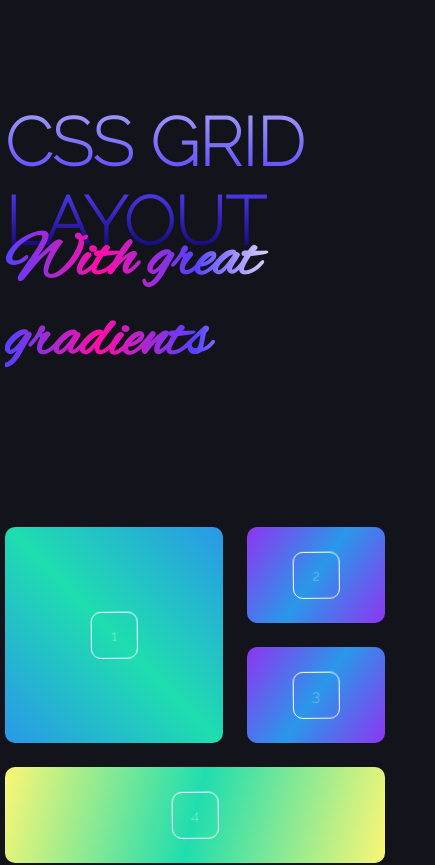
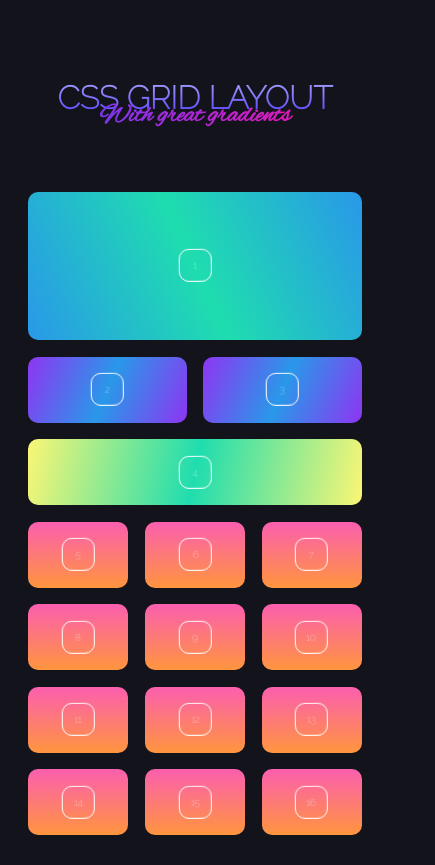
Before and after one commit to davidlower/udacity-project1, a plain HTML site: page index.html in a window 390 px wide. Shown: the top 865 px of the page, 435 px wide, since content can reach past the window. Drawn offline with Linux system fonts and the light colour scheme.

Commit message:
made the project responsive

```diff
--- a/index.html
+++ b/index.html
@@ -12,8 +12,10 @@
 </head>
 
 <body>
-   <h1>CSS Grid Layout</h1>
-   <h2>With great gradients</h2>
+   <div class="headings">
+      <h1>CSS Grid Layout</h1>
+      <h2>With great gradients</h2>
+   </div>
 
    <div class="container">
       <div class="box item1">
@@ -36,54 +38,64 @@
             <p>4</p>
          </div>
       </div>
-      <div class="box item5">
+      <div class="box item item5">
          <div class="diamond">
             <p>5</p>
          </div>
       </div>
-      <div class="box item6">
+      <div class="box item item6">
          <div class="diamond">
             <p>6</p>
          </div>
       </div>
-      <div class="box item7">
+      <div class="box item item7">
          <div class="diamond">
             <p>7</p>
          </div>
       </div>
-      <div class="box item8">
+      <div class="box item item8">
          <div class="diamond">
             <p>8</p>
          </div>
       </div>
-      <div class="box item9">
+      <div class="box item item9">
          <div class="diamond">
             <p>9</p>
          </div>
       </div>
-      <div class="box item10">
+      <div class="box item item10">
          <div class="diamond">
             <p>10</p>
          </div>
       </div>
-      <div class="box item11">
+      <div class="box item item11">
          <div class="diamond">
             <p>11</p>
          </div>
       </div>
-      <div class="box item12">
+      <div class="box item item12">
          <div class="diamond">
             <p>12</p>
          </div>
       </div>
-      <div class="box item13">
+      <div class="box item item13">
          <div class="diamond">
             <p>13</p>
          </div>
       </div>
-      <div class="box item14">
+      <div class="box item item14">
          <div class="diamond">
             <p>14</p>
+         </div>
+      </div>
+      <div class="box item item14">
+         <div class="diamond">
+            <p>15</p>
+         </div>
+      </div>
+      <div class="box item item14">
+         <div class="diamond">
+            <p>16</p>
          </div>
       </div>
    </div>
--- a/style.css
+++ b/style.css
@@ -1,10 +1,18 @@
 html {
+   display: -webkit-box;
+   display: -ms-flexbox;
+   display: flex;
+   -webkit-box-align: center;
+   -ms-flex-align: center;
+   align-items: center;
+   -webkit-box-pack: center;
+   -ms-flex-pack: center;
+   justify-content: center;
+
+   color: #fff;
    background-color: #13131b;
-   color: #fff;
    font-family: 'Raleway', sans-serif;
-   display: flex;
-   justify-content: center;
-   align-items: center;
+   font-size: 16px;
 }
 
 body {
@@ -14,81 +22,109 @@ body {
 }
 
 h1 {
+   text-align: center;
+
    text-transform: uppercase;
-   font-size: 4.2em;
-   background: -webkit-linear-gradient(top, #a8a4f9, #5641ff, #08005e);
+
+   background: -webkit-linear-gradient(top, #a8a4f9, #5641ff);
    -webkit-background-clip: text;
+
+   font-size: 4.2rem;
+
    -webkit-text-fill-color: transparent;
-   display: flex;
-   justify-content: center;
-   align-items: center;
 }
 
 h2 {
+   position: relative;
+   z-index: 2;
+   top: -1.45em;
+   text-align: center;
+
+   background-image: -webkit-linear-gradient(left, #5641ff, #ff0ea6);
+   -webkit-background-clip: text;
+
    font-family: 'Alex Brush', cursive;
-   font-size: 4em;
-   z-index: 2;
-   position: relative;
-   top: -1.45em;
-   background: -webkit-linear-gradient(left, #5641ff, #ff0ea6, #5641ff, #fff, #5641ff);
-   -webkit-background-clip: text;
+   font-size: 4rem;
+
    -webkit-text-fill-color: transparent;
-   display: flex;
-   justify-content: center;
-   align-items: center;
 }
 
 .container {
    display: grid;
+
    height: 100%;
-   grid-template-rows: repeat(5, 6em);
-   grid-template-columns: repeat(5, 1fr);
+
+   grid-template-rows: repeat(8, 6em);
+   grid-template-columns: repeat(6, 1fr);
    grid-gap: 1.5em;
 }
 
 .box {
+   display: -webkit-box;
+   display: -ms-flexbox;
    display: flex;
+   -webkit-box-align: center;
+   -ms-flex-align: center;
+   align-items: center;
+   -webkit-box-pack: center;
+   -ms-flex-pack: center;
    justify-content: center;
-   align-items: center;
+
+   border-radius: 10px;
    background: -webkit-linear-gradient(top, #fb5faf, #ff953e);
-   border-radius: 10px;
 }
 
 .item1 {
+   background: -webkit-linear-gradient(left bottom, #2998e9, #1fddaf, #2998e9);
+
    grid-row: span 2;
    grid-column: span 3;
-   background: -webkit-linear-gradient(left bottom, #2998e9, #1fddaf, #2998e9);
 }
 
 .item2, .item3 {
+   background: -webkit-linear-gradient(left top, #8e35f2, #2998e9, #8e35f2);
+
    grid-row: span 1;
-   grid-column: span 2;
-   background: -webkit-linear-gradient(left top, #8e35f2, #2998e9, #8e35f2);
+   grid-column: span 3;
 }
 
 .item4 {
-   grid-column: span 5;
    background: -webkit-linear-gradient(left top, #fbf675, #1fddaf, #fbf675);
+
+   grid-column: span 6;
 }
 
 .diamond {
-   background-color: rgba(#fb5faf, 0);
-   border: 1px #fff solid;
+   display: -webkit-box;
+   display: -ms-flexbox;
+   display: flex;
+   -webkit-box-align: center;
+   -ms-flex-align: center;
+   align-items: center;
+   -webkit-box-pack: center;
+   -ms-flex-pack: center;
+   justify-content: center;
+
    width: 2.8em;
    height: 2.8em;
-   display: flex;
-   justify-content: center;
-   align-items: center;
-   border-radius: 10px;
    margin-right: 5px;
    margin-left: 5px;
+
+   -webkit-transform: rotate(45deg);
+
+   transform: rotate(45deg);
    -webkit-animation: clockwise 10s infinite linear;
-   transform: rotate(45deg);
+
+   border: 1px #fff solid;
+   border-radius: 10px;
+   background-color: rgba(#fb5faf, 0);
 }
 
 p {
+   -webkit-transform: rotate(-45deg);
+   transform: rotate(-45deg);
    -webkit-animation: opposite 10s infinite linear;
-   transform: rotate(-45deg);
+
    font-size: 0.9em;
 }
 
@@ -109,3 +145,39 @@ p {
       -webkit-transform: rotate(0deg);
    }
 }
+
+@media screen and (max-width: 720px) {
+   html {
+      font-size: 11px;
+   }
+   .item1 {
+      grid-column: span 6;
+   }
+   .item2, .item3 {
+      grid-column: span 3;
+   }
+   .item {
+      grid-column: span 2;
+   }
+}
+
+@media screen and (max-width: 520px) {
+   body {
+      padding: 50px 20px;
+   }
+   h1 {
+      font-size: 32px;
+   }
+   h2 {
+      font-size: 26px;
+   }
+   .item1 {
+      grid-column: span 6;
+   }
+   .item2, .item3 {
+      grid-column: span 3;
+   }
+   .item {
+      grid-column: span 2;
+   }
+}
```
